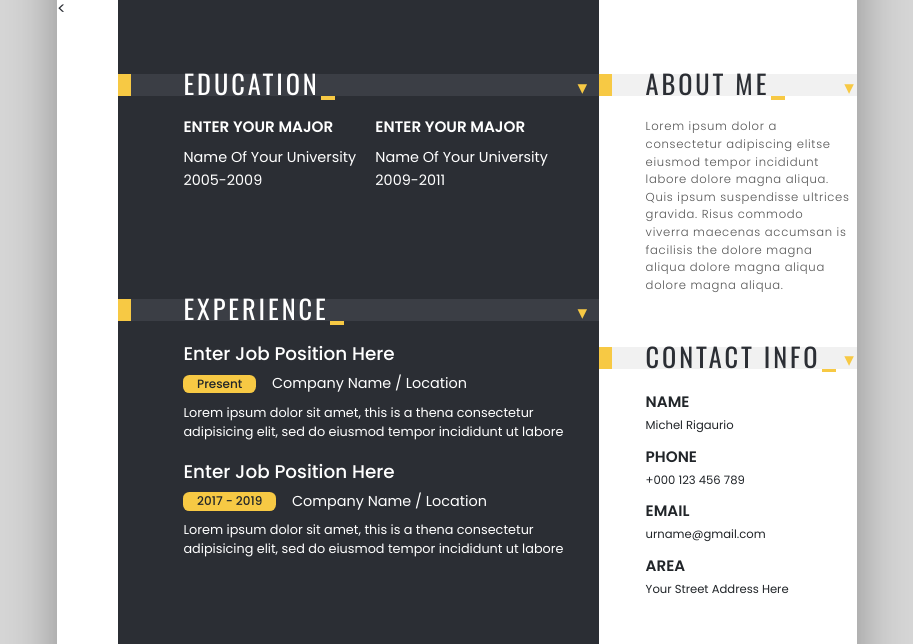
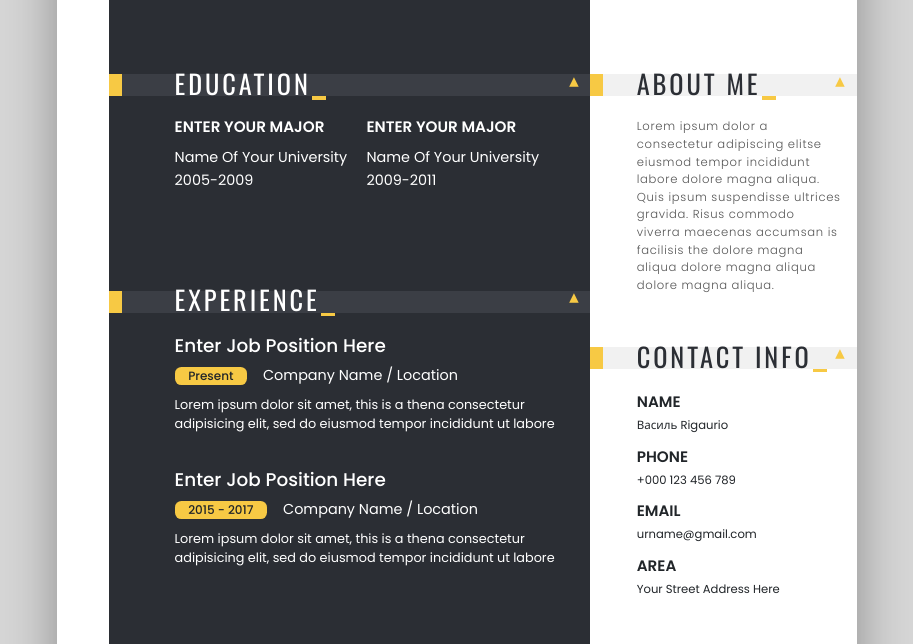
Before and after one commit to mykolaychukyuliya-jpg/pm_22_10, a website: page src/app/index.html in a window 1280 px wide. Shown: the part 312-956 px from the top of the page, without its empty margins (183-1096 px from the left). Drawn offline with nearby package versions, Linux system fonts and the light colour scheme; files that its build step writes are made by us from their sources.

Commit message:
Лаба 5: data.json, Fetch API

```diff
--- a/src/app/components/_header.html
+++ b/src/app/components/_header.html
@@ -1,10 +1,10 @@
 <header class="row g-0 resume-header">
     <div class="col-8 name-col">
         <h1 class="name">
-            <span class="first">Michel</span>
-            <span class="last">Rigaurio</span>
+            <span class="first" id="firstName">Michel</span>
+            <span class="last" id="lastName">Rigaurio</span>
         </h1>
-        <p class="role">UI/UX Designer</p>
+        <p class="role" id="personPosition">UI/UX Designer</p>
     </div>
     <div class="col-4 photo-col">
         <div class="photo-box">
--- a/src/app/components/_main.html
+++ b/src/app/components/_main.html
@@ -1,4 +1,4 @@
-<<main class="col-8">
+<main class="col-8">
     <div class="panel-dark h-100 d-flex flex-column justify-content-between">
 
         <section>
--- /dev/null
+++ b/src/app/data.json
@@ -0,0 +1,27 @@
+{
+  "person": {
+    "firstName": "Василь",
+    "lastName": "Rigaurio",
+    "position": "UI/UX Designer"
+  },
+  "jobs": [
+    {
+      "position": "Enter Job Position Here",
+      "period": "Present",
+      "company": "Company Name / Location",
+      "description": "Lorem ipsum dolor sit amet, this is a thena consectetur adipisicing elit, sed do eiusmod tempor incididunt ut labore"
+    },
+    {
+      "position": "Enter Job Position Here",
+      "period": "2015 - 2017",
+      "company": "Company Name / Location",
+      "description": "Lorem ipsum dolor sit amet, this is a thena consectetur adipisicing elit, sed do eiusmod tempor incididunt ut labore"
+    }
+  ],
+  "skills": [
+    { "name": "Adobe photoshop", "level": 88 },
+    { "name": "Adobe Illustrator", "level": 85 },
+    { "name": "Adobe Indesign", "level": 82 },
+    { "name": "Power Point", "level": 80 }
+  ]
+}
--- a/src/app/index.html
+++ b/src/app/index.html
@@ -3,13 +3,14 @@
 <head>
     <meta charset="UTF-8">
     <meta name="viewport" content="width=device-width, initial-scale=1.0">
-    <title>Лаба3</title>
+    <title>Лаба5</title>
     <link rel="preconnect" href="https://fonts.googleapis.com">
     <link href="https://fonts.googleapis.com/css2?family=Montserrat:wght@400;500;700;800&family=Oswald:wght@400;500;600&family=Poppins:wght@300;400;500;600&display=swap" rel="stylesheet">
     <link rel="stylesheet" href="css/bootstrap.min.css">
     <link rel="stylesheet" href="css/index.min.css">
 </head>
 <body>
+<div id="statusMessage" class="status-message is-hidden" role="alert"></div>
 <div class="resume-wrap">
     <div class="container resume">
         @@include('components/_header.html')
--- a/src/app/js/main.js
+++ b/src/app/js/main.js
@@ -1,61 +1,46 @@
-console.log('gj');
-// Дані
-const fullName = 'Michel Rigaurio';
+const DATA_URL = 'data.json';
 
-const experience = [
-    {
-        position: 'Enter Job Position Here',
-        period: 'Present',
-        company: 'Company Name / Location',
-        description: 'Lorem ipsum dolor sit amet, this is a thena consectetur adipisicing elit, sed do eiusmod tempor incididunt ut labore'
-    },
-    {
-        position: 'Enter Job Position Here',
-        period: '2017 - 2019',
-        company: 'Company Name / Location',
-        description: 'Lorem ipsum dolor sit amet, this is a thena consectetur adipisicing elit, sed do eiusmod tempor incididunt ut labore'
-    }
-];
-
-const skills = [
-    { name: 'Adobe photoshop', level: 88 },
-    { name: 'Adobe Illustrator', level: 85 },
-    { name: 'Adobe Indesign', level: 82 },
-    { name: 'Power Point', level: 80 }
-];
-
-// Завдання 1: ім'я користувача
-function setPersonName(name) {
-    const element = document.getElementById('personName');
-    if (element) {
-        element.textContent = name; // текст, без вставлення HTML
-    }
+// ---------- Службове повідомлення про помилку ----------
+function showMessage(text) {
+    const box = document.getElementById('statusMessage');
+    if (!box) return;
+    box.textContent = text;
+    box.classList.remove('is-hidden');
 }
 
-//  Завдання 2: стрілки, що згортають блоки
-function initToggles() {
-    const arrows = document.querySelectorAll('.arrow');
-
-    arrows.forEach(function (arrow) {
-        arrow.addEventListener('click', function () {
-            const target = document.getElementById(arrow.dataset.target);
-            if (!target) return;
-
-            target.classList.toggle('is-hidden');   // показати / сховати контент
-            arrow.classList.toggle('rotated');      // повернути стрілку
-            arrow.setAttribute('aria-expanded', !target.classList.contains('is-hidden'));
-        });
+// ---------- Завантаження даних через Fetch API ----------
+function loadData(url) {
+    return fetch(url).then(function (response) {
+        if (!response.ok) {
+            throw new Error('Помилка запиту: ' + response.status);
+        }
+        return response.json(); // відповідь -> JavaScript-об'єкт
     });
 }
 
-//  Завдання 3: генерація розмітки з масивів
-function renderExperience(list) {
+// ---------- Підстановка імені та посади ----------
+function setPersonName(person) {
+    const fullName = document.getElementById('personName');
+    if (fullName) {
+        fullName.textContent = person.firstName + ' ' + person.lastName;
+    }
+
+    const first = document.getElementById('firstName');
+    const last = document.getElementById('lastName');
+    const position = document.getElementById('personPosition');
+    if (first) first.textContent = person.firstName;
+    if (last) last.textContent = person.lastName;
+    if (position) position.textContent = person.position;
+}
+
+// ---------- Генерація розмітки з масивів ----------
+function renderExperience(jobs) {
     const container = document.getElementById('experienceList');
     if (!container) return;
 
-    container.innerHTML = ''; // очищаємо перед вставленням
+    container.innerHTML = '';
 
-    const markup = list.map(function (job) {
+    const markup = jobs.map(function (job) {
         return '<div class="card job-card">' +
             '<div class="card-body">' +
             '<h3 class="card-title">' + job.position + '</h3>' +
@@ -71,24 +56,51 @@ function renderExperience(list) {
     container.insertAdjacentHTML('beforeend', markup);
 }
 
-function renderSkills(list) {
+function renderSkills(skills) {
     const container = document.getElementById('skillsList');
     if (!container) return;
 
     container.innerHTML = '';
 
-    const markup = list.map(function (skill) {
-        const label = skill.name.replace(' ', '<br>'); // перенос рядка в кружку
+    const markup = skills.map(function (skill) {
+        const label = skill.name.replace(' ', '<br>');
         return '<div class="circle" style="--p:' + skill.level + '"><span>' + label + '</span></div>';
     }).join('');
 
     container.insertAdjacentHTML('beforeend', markup);
 }
 
-// Запуск після завантаження документа
+// ---------- Стрілки, що згортають блоки ----------
+function initToggles() {
+    const arrows = document.querySelectorAll('.arrow');
+
+    arrows.forEach(function (arrow) {
+        // на старті всі блоки розгорнуті, тож стрілка дивиться вгору
+        arrow.classList.add('rotated');
+
+        arrow.addEventListener('click', function () {
+            const target = document.getElementById(arrow.dataset.target);
+            if (!target) return;
+
+            target.classList.toggle('is-hidden');
+            arrow.classList.toggle('rotated');
+            arrow.setAttribute('aria-expanded', !target.classList.contains('is-hidden'));
+        });
+    });
+}
+
+// ---------- Запуск після завантаження документа ----------
 document.addEventListener('DOMContentLoaded', function () {
-    setPersonName(fullName);
-    renderExperience(experience);
-    renderSkills(skills);
-    initToggles();
+    initToggles(); // стрілки працюють, навіть якщо дані не завантажились
+
+    loadData(DATA_URL)
+        .then(function (data) {
+            setPersonName(data.person);
+            renderExperience(data.jobs);
+            renderSkills(data.skills);
+        })
+        .catch(function (error) {
+            console.error(error);
+            showMessage('Не вдалося завантажити дані. Перевірте, чи сторінку відкрито через локальний сервер.');
+        });
 });
--- a/src/app/scss/_content.scss
+++ b/src/app/scss/_content.scss
@@ -31,7 +31,7 @@
   --bs-card-spacer-y: 0;
   --bs-card-color: #{$white};
   --bs-card-title-color: #{$white};
-  margin-bottom: $u * 2.4;
+  margin-bottom: $u * 4.5;
 
   &:last-child { margin-bottom: 0; }
 
--- a/src/app/scss/_interactive.scss
+++ b/src/app/scss/_interactive.scss
@@ -1,8 +1,9 @@
 @use 'variables' as *;
 
+// службовий клас для приховування контенту
 .is-hidden { display: none !important; }
 
-//згортання щоб блоки підходили одне до одного
+// якщо в колонці є згорнутий блок, розділи підсуваються вгору і йдуть один за одним
 .panel-dark:has(.is-hidden),
 .side-col:has(.is-hidden) {
   justify-content: flex-start !important;
@@ -26,3 +27,17 @@
 
   &.rotated { transform: rotate(180deg); }
 }
+
+// службове повідомлення про помилку
+.status-message {
+  position: fixed;
+  top: 12px;
+  left: 50%;
+  transform: translateX(-50%);
+  z-index: 10;
+  padding: 8px 16px;
+  border-radius: 6px;
+  background: #b3261e;
+  color: #fff;
+  font-size: 14px;
+}
```
Also changed, not shown: gulpfile.js (+9 -1 lines).
